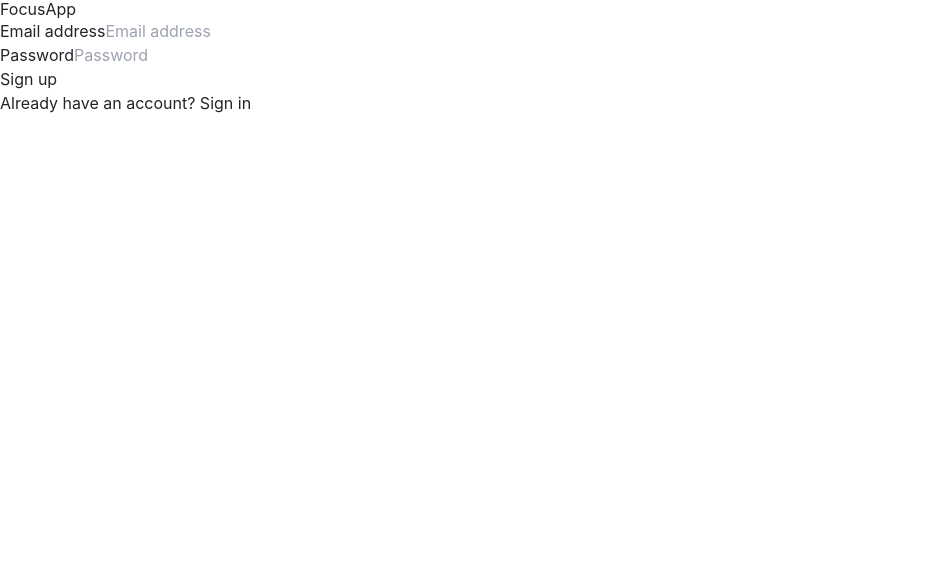
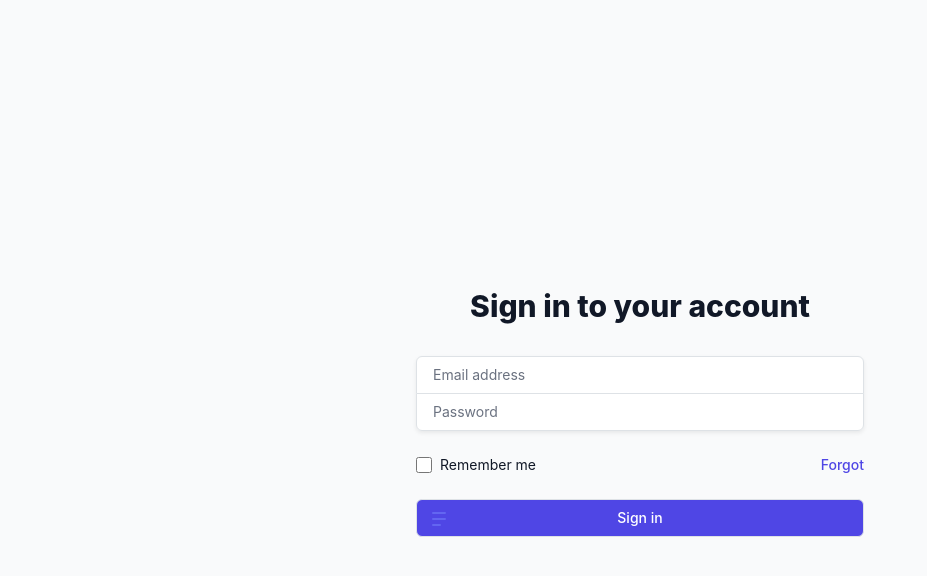
Before and after one commit to ThRedMat/elective-react-projet-final, a React (Create React App) app: page /Login in a window 1280 px wide. Shown: the top 576 px of the page, without its empty margins (0-927 px from the left). Built offline with nearby package versions, Linux system fonts and the light colour scheme.

Commit message:
✅ Done style page login
Partie terminée

```diff
--- a/src/pages/Login.jsx
+++ b/src/pages/Login.jsx
@@ -1,23 +1,23 @@
-import React, {useState} from 'react';
+import React, { useState } from 'react';
 import { NavLink, useNavigate } from 'react-router-dom';
-import {  createUserWithEmailAndPassword  } from 'firebase/auth';
+import { createUserWithEmailAndPassword } from 'firebase/auth';
 import { auth } from '../firebase';
 
 const Login = () => {
   const navigate = useNavigate();
 
-    const [email, setEmail] = useState('')
+  const [email, setEmail] = useState('');
   const [password, setPassword] = useState('');
 
   const onSubmit = async (e) => {
-      e.preventDefault()
+    e.preventDefault();
 
     await createUserWithEmailAndPassword(auth, email, password)
       .then((userCredential) => {
         // Signed in
         const user = userCredential.user;
         console.log(user);
-            navigate("/login")
+        navigate('/login');
         // ...
       })
       .catch((error) => {
@@ -26,65 +26,106 @@
         console.log(errorCode, errorMessage);
         // ..
       });
-
-
-    }
+  };
 
   return (
-    <main >
-        <section>
+    <div className="flex items-center justify-center min-h-screen bg-gray-50 py-12 px-4 sm:px-6 lg:px-8">
+      <div className="max-w-md w-full space-y-8">
         <div>
+          <h2 className="mt-6 text-center text-3xl font-extrabold text-gray-900">
+            Sign in to your account
+          </h2>
+        </div>
+        <form className="mt-8 space-y-6" onSubmit={onSubmit}>
+          <input type="hidden" name="remember" defaultValue="true" />
+          <div className="rounded-md shadow-sm -space-y-px">
             <div>
-                    <h1> FocusApp </h1>
-                    <form>
-                        <div>
-                            <label htmlFor="email-address">
+              <label htmlFor="email-address" className="sr-only">
                 Email address
               </label>
               <input
+                id="email-address"
+                name="email"
                 type="email"
-                                label="Email address"
+                autoComplete="email"
+                required
                 value={email}
                 onChange={(e) => setEmail(e.target.value)}
-                                required
+                className="appearance-none rounded-none relative block w-full px-3 py-2 border border-gray-300 placeholder-gray-500 text-gray-900 rounded-t-md focus:outline-none focus:ring-indigo-500 focus:border-indigo-500 focus:z-10 sm:text-sm"
                 placeholder="Email address"
               />
             </div>
-
             <div>
-                            <label htmlFor="password">
+              <label htmlFor="password" className="sr-only">
                 Password
               </label>
               <input
+                id="password"
+                name="password"
                 type="password"
-                                label="Create password"
+                autoComplete="current-password"
+                required
                 value={password}
                 onChange={(e) => setPassword(e.target.value)}
-                                required
+                className="appearance-none rounded-none relative block w-full px-3 py-2 border border-gray-300 placeholder-gray-500 text-gray-900 rounded-b-md focus:outline-none focus:ring-indigo-500 focus:border-indigo-500 focus:z-10 sm:text-sm"
                 placeholder="Password"
               />
             </div>
+          </div>
 
+          <div className="flex items-center justify-between">
+            <div className="flex items-center">
+              <input
+                id="remember-me"
+                name="remember-me"
+                type="checkbox"
+                className="h-4 w-4 text-indigo-600 focus:ring-indigo-500 border-gray-300 rounded"
+              />
+              <label
+                htmlFor="remember-me"
+                className="ml-2 block text-sm text-gray-900"
+              >
+                Remember me
+              </label>
+            </div>
+
+            <div className="text-sm">
+              <NavLink
+                to="/forgot-password"
+                className="font-medium text-indigo-600 hover:text-indigo-500"
+              >
+                Forgot
+              </NavLink>
+            </div>
+          </div>
+
+          <div>
             <button
               type="submit"
-                            onClick={onSubmit}
+              className="group relative w-full flex justify-center py-2 px-4 border border-transparent text-sm font-medium rounded-md text-white bg-indigo-600 hover:bg-indigo-700 focus:outline-none focus:ring-2 focus:ring-offset-2 focus:ring-indigo-500"
             >
-                            Sign up
+              <span className="absolute left-0 inset-y-0 flex items-center pl-3">
+                <svg
+                  className="h-5 w-5 text-indigo-500 group-hover:text-indigo-400"
+                  xmlns="http://www.w3.org/2000/svg"
+                  viewBox="0 0 20 20"
+                  fill="currentColor"
+                  aria-hidden="true"
+                >
+                  <path
+                    fillRule="evenodd"
+                    d="M3 5a1 1 0 011-1h12a1 1 0 110 2H4a1 1 0 01-1-1zm0 6a1 1 0 011-1h12a1 1 0 110 2H4a1 1 0 01-1-1zm0 6a1 1 0 011-1h7a1 1 0 110 2H4a1 1 0 01-1-1z"
+                    clipRule="evenodd"
+                  />
+                </svg>
+              </span>
+              Sign in
             </button>
-
+          </div>
         </form>
-
-                    <p>
-                        Already have an account?{' '}
-                        <NavLink to="/login" >
-                            Sign in
-                        </NavLink>
-                    </p>
       </div>
     </div>
-        </section>
-    </main>
-  )
-}
+  );
+};
 
 export default Login;
```
Lines whose indentation alone changed are shown as unchanged.
